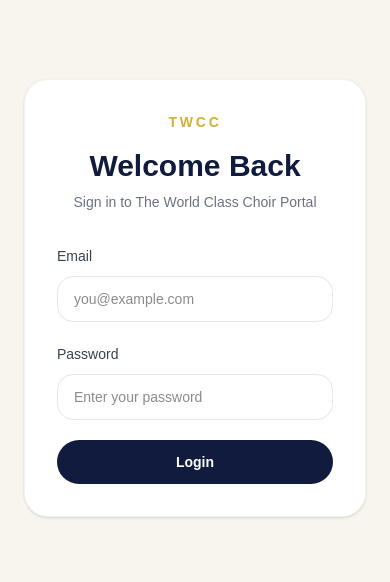
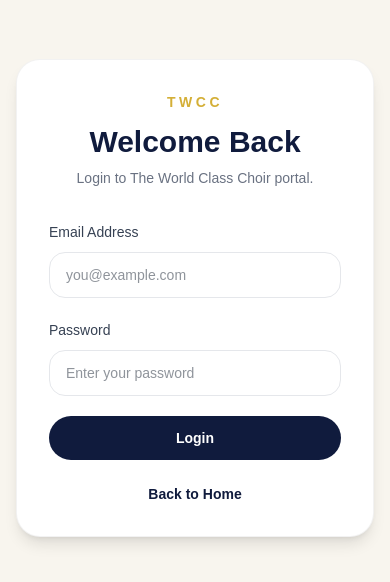
Before and after one commit to hexernft/twcc-app, a Next.js app: page /login in a window 390 px wide. Shown: the part 124-706 px from the top of the page. Built offline with nearby package versions, Linux system fonts and the light colour scheme; no server answers.

Commit message:
Add motion video background to home and login

```diff
--- a/app/login/page.tsx
+++ b/app/login/page.tsx
@@ -1,16 +1,22 @@
 "use client";
 
 import { useState } from "react";
+import { useRouter } from "next/navigation";
 import { supabase } from "@/lib/supabase";
 
 export default function LoginPage() {
+  const router = useRouter();
+
   const [email, setEmail] = useState("");
   const [password, setPassword] = useState("");
+
+  const [loading, setLoading] = useState(false);
   const [message, setMessage] = useState("");
 
   async function handleLogin(e: React.FormEvent<HTMLFormElement>) {
     e.preventDefault();
-    setMessage("Signing in...");
+    setLoading(true);
+    setMessage("");
 
     const { error } = await supabase.auth.signInWithPassword({
       email,
@@ -18,40 +24,77 @@ export default function LoginPage() {
     });
 
     if (error) {
+      setLoading(false);
       setMessage(error.message);
       return;
     }
 
-    window.location.href = "/dashboard";
+    setLoading(false);
+    router.push("/dashboard");
   }
 
   return (
-    <main className="min-h-screen bg-[#F8F5EE] flex items-center justify-center px-6">
-      <div className="w-full max-w-md rounded-3xl bg-white p-8 shadow-sm border border-black/5">
-        <div className="text-center">
-          <p className="text-sm font-semibold text-[#D4AF37] uppercase tracking-[0.2em]">
+    <main className="grid min-h-screen bg-[#F8F5EE] text-[#1F2937] lg:grid-cols-2">
+      {/* Motion Side */}
+      <section className="relative hidden min-h-screen overflow-hidden bg-[#101B3D] lg:block">
+        <video
+          autoPlay
+          muted
+          loop
+          playsInline
+          className="absolute inset-0 h-full w-full object-cover"
+        >
+          <source src="/twcc-hero-video.mp4" type="video/mp4" />
+        </video>
+
+        <div className="absolute inset-0 bg-[#101B3D]/75" />
+
+        <div className="relative z-10 flex min-h-screen flex-col justify-end p-12 text-white">
+          <p className="text-sm font-semibold uppercase tracking-[0.3em] text-[#D4AF37]">
             TWCC
           </p>
 
-          <h1 className="mt-4 text-3xl font-bold text-[#101B3D]">
+          <h1 className="mt-4 text-5xl font-bold leading-tight">
+            The World Class Choir
+          </h1>
+
+          <p className="mt-4 max-w-lg text-sm leading-7 text-white/75">
+            Manage choir communication, rehearsals, attendance, welfare, songs,
+            and service memories in one secure platform.
+          </p>
+        </div>
+      </section>
+
+      {/* Login Form Side */}
+      <section className="flex min-h-screen items-center justify-center px-4 py-10">
+        <div className="w-full max-w-md rounded-3xl border border-black/5 bg-white p-8 shadow-lg">
+          <div className="text-center">
+            <p className="text-sm font-semibold uppercase tracking-[0.25em] text-[#D4AF37]">
+              TWCC
+            </p>
+
+            <h1 className="mt-3 text-3xl font-bold text-[#101B3D]">
               Welcome Back
             </h1>
 
             <p className="mt-2 text-sm text-gray-500">
-            Sign in to The World Class Choir Portal
+              Login to The World Class Choir portal.
             </p>
           </div>
 
           <form onSubmit={handleLogin} className="mt-8 space-y-5">
             <div>
-            <label className="text-sm font-medium text-gray-700">Email</label>
+              <label className="text-sm font-medium text-gray-700">
+                Email Address
+              </label>
+
               <input
                 type="email"
                 required
+                value={email}
+                onChange={(e) => setEmail(e.target.value)}
                 placeholder="you@example.com"
                 className="mt-2 w-full rounded-2xl border border-gray-200 px-4 py-3 text-sm outline-none focus:border-[#101B3D]"
-              value={email}
-              onChange={(e) => setEmail(e.target.value)}
               />
             </div>
 
@@ -59,28 +102,40 @@ export default function LoginPage() {
               <label className="text-sm font-medium text-gray-700">
                 Password
               </label>
+
               <input
                 type="password"
                 required
+                value={password}
+                onChange={(e) => setPassword(e.target.value)}
                 placeholder="Enter your password"
                 className="mt-2 w-full rounded-2xl border border-gray-200 px-4 py-3 text-sm outline-none focus:border-[#101B3D]"
-              value={password}
-              onChange={(e) => setPassword(e.target.value)}
               />
             </div>
 
+            {message && (
+              <div className="rounded-2xl bg-red-50 p-4 text-sm font-semibold text-red-700">
+                {message}
+              </div>
+            )}
+
             <button
               type="submit"
-            className="w-full rounded-full bg-[#101B3D] px-6 py-3 text-sm font-semibold text-white"
+              disabled={loading}
+              className="w-full rounded-full bg-[#101B3D] px-6 py-3 text-sm font-semibold text-white disabled:cursor-not-allowed disabled:opacity-60"
             >
-            Login
+              {loading ? "Logging in..." : "Login"}
             </button>
+          </form>
 
-          {message && (
-            <p className="text-center text-sm text-gray-600">{message}</p>
-          )}
-        </form>
+          <a
+            href="/"
+            className="mt-6 block text-center text-sm font-semibold text-[#101B3D]"
+          >
+            Back to Home
+          </a>
         </div>
+      </section>
     </main>
   );
 }
--- a/app/page.tsx
+++ b/app/page.tsx
@@ -1,35 +1,53 @@
 export default function HomePage() {
   return (
-    <main className="min-h-screen bg-[#F8F5EE] flex items-center justify-center px-6">
-      <div className="max-w-xl w-full rounded-3xl bg-white p-8 shadow-sm border border-black/5 text-center">
-        <p className="text-sm font-semibold text-[#D4AF37] uppercase tracking-[0.2em]">
+    <main className="relative min-h-screen overflow-hidden bg-[#101B3D] text-white">
+      {/* Background Video */}
+      <video
+        autoPlay
+        muted
+        loop
+        playsInline
+        className="absolute inset-0 h-full w-full object-cover"
+      >
+        <source src="/twcc-hero-video.mp4" type="video/mp4" />
+      </video>
+
+      {/* Dark Overlay */}
+      <div className="absolute inset-0 bg-[#101B3D]/75" />
+
+      {/* Page Content */}
+      <section className="relative z-10 flex min-h-screen items-center justify-center px-4 py-10">
+        <div className="max-w-3xl text-center">
+          <p className="text-sm font-semibold uppercase tracking-[0.3em] text-[#D4AF37]">
             TWCC
           </p>
 
-        <h1 className="mt-4 text-4xl font-bold text-[#101B3D]">
+          <h1 className="mt-5 text-4xl font-bold leading-tight sm:text-6xl">
             The World Class Choir
           </h1>
 
-        <p className="mt-4 text-gray-600">
-          One choir. One sound. One platform.
+          <p className="mt-5 text-base leading-7 text-white/80 sm:text-lg">
+            One choir. One sound. One platform for announcements, rehearsals,
+            attendance, welfare, songs, gallery, and communication.
           </p>
 
-        <div className="mt-8 flex flex-col gap-3 sm:flex-row sm:justify-center">
+          <div className="mt-8 flex flex-col justify-center gap-3 sm:flex-row">
             <a
               href="/login"
-            className="rounded-full bg-[#101B3D] px-6 py-3 text-sm font-semibold text-white"
+              className="rounded-full bg-[#D4AF37] px-7 py-3 text-sm font-bold text-[#101B3D]"
             >
               Login
             </a>
 
             <a
               href="/dashboard"
-            className="rounded-full border border-[#101B3D] px-6 py-3 text-sm font-semibold text-[#101B3D]"
+              className="rounded-full border border-white px-7 py-3 text-sm font-semibold text-white"
             >
-            View Dashboard
+              Open Dashboard
             </a>
           </div>
         </div>
+      </section>
     </main>
   );
 }
```
Also changed, not shown: 1 other file (tests, documents, lock files or other folders). Lines whose indentation alone changed are shown as unchanged.
